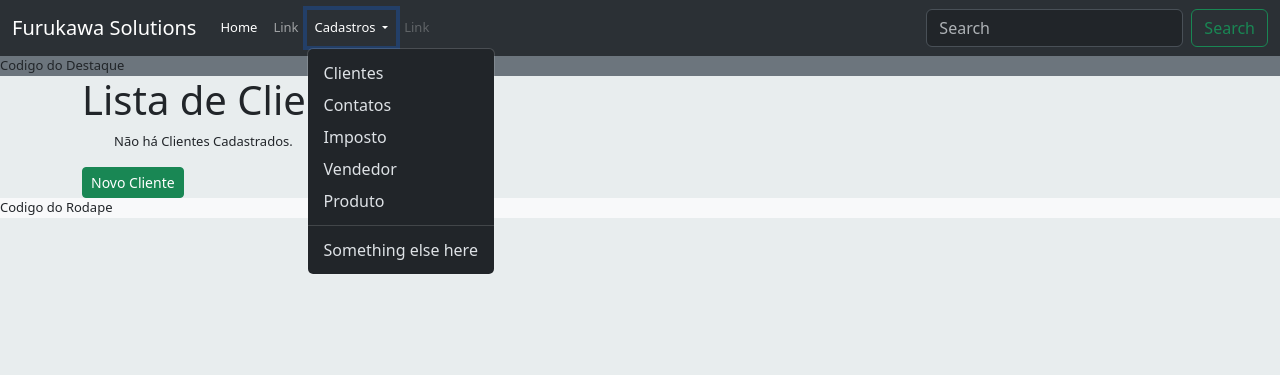
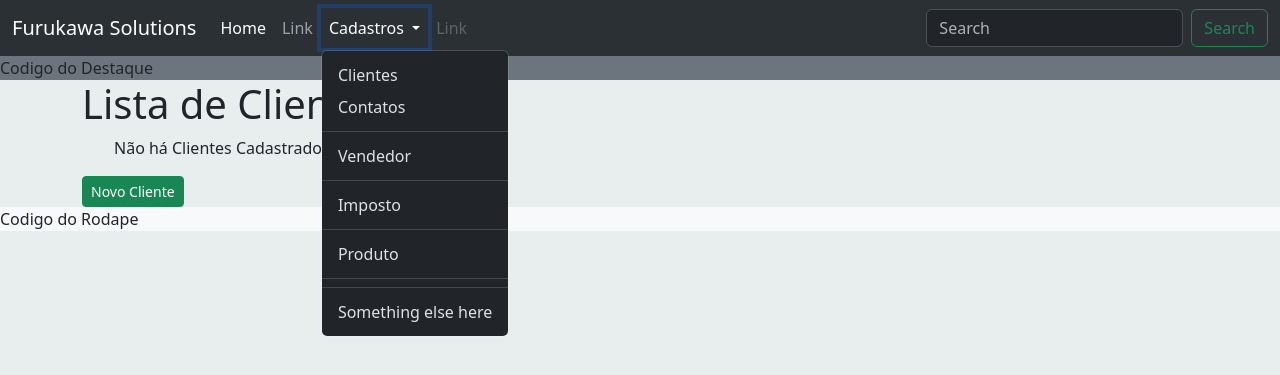
Before and after one commit to diegofurukawa/Django_Cleiton, a Django app: page / in a window 1280 px wide, after a click on "Cadastros". Shown: the top 375 px of the page. Run offline with Django 4.2, Linux system fonts and the light colour scheme; data that the repository does not hold is empty.

Commit message:
alterados

```diff
--- a/furukawa/templates/default.html
+++ b/furukawa/templates/default.html
@@ -37,10 +37,13 @@
                   <ul class="dropdown-menu">
                     <li><a class="dropdown-item" href="{% url 'customer_list' %}">Clientes</a></li>
                     <li><a class="dropdown-item" href="{% url 'contact_list' %}">Contatos</a></li>
+                    <li><hr class="dropdown-divider"></li>
+                    <li><a class="dropdown-item" href="{% url 'salesman_list' %}">Vendedor</a></li>
+                    <li><hr class="dropdown-divider"></li>
                     <li><a class="dropdown-item" href="{% url 'tax_list' %}">Imposto</a></li>
-                    <li><a class="dropdown-item" href="{% url 'salesman_list' %}">Vendedor</a></li>
+                    <li><hr class="dropdown-divider"></li>
                     <li><a class="dropdown-item" href="{% url 'product_list' %}">Produto</a></li>
-
+                    <li><hr class="dropdown-divider"></li>
                     <li><hr class="dropdown-divider"></li>
                     <li><a class="dropdown-item" href="#">Something else here</a></li>
                   </ul>
--- a/static/css/style.css
+++ b/static/css/style.css
@@ -1,4 +1,4 @@
 body{
     background-color: rgb(232, 237, 238);
-    font-size: small;
+    font-size: normal;
 }
```
